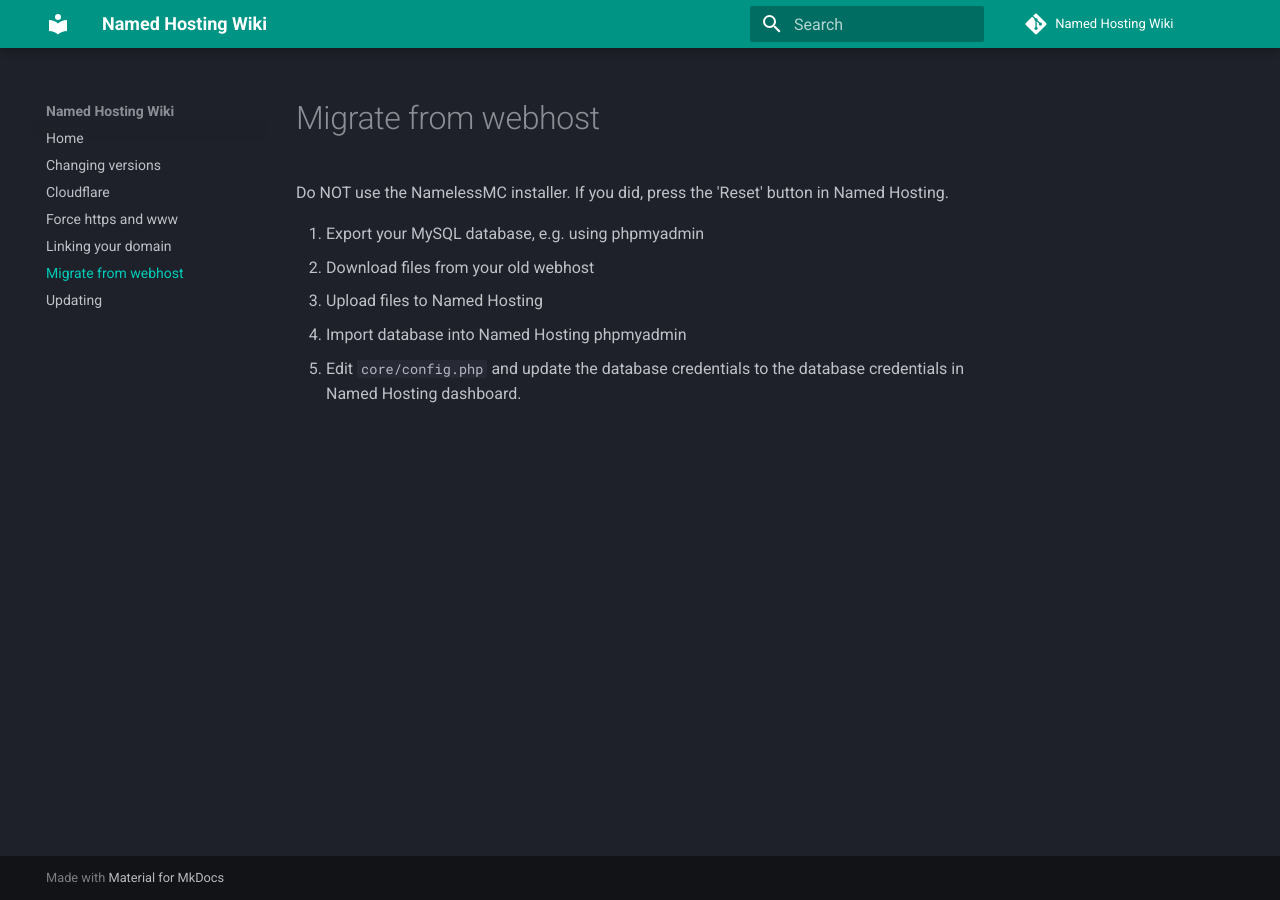
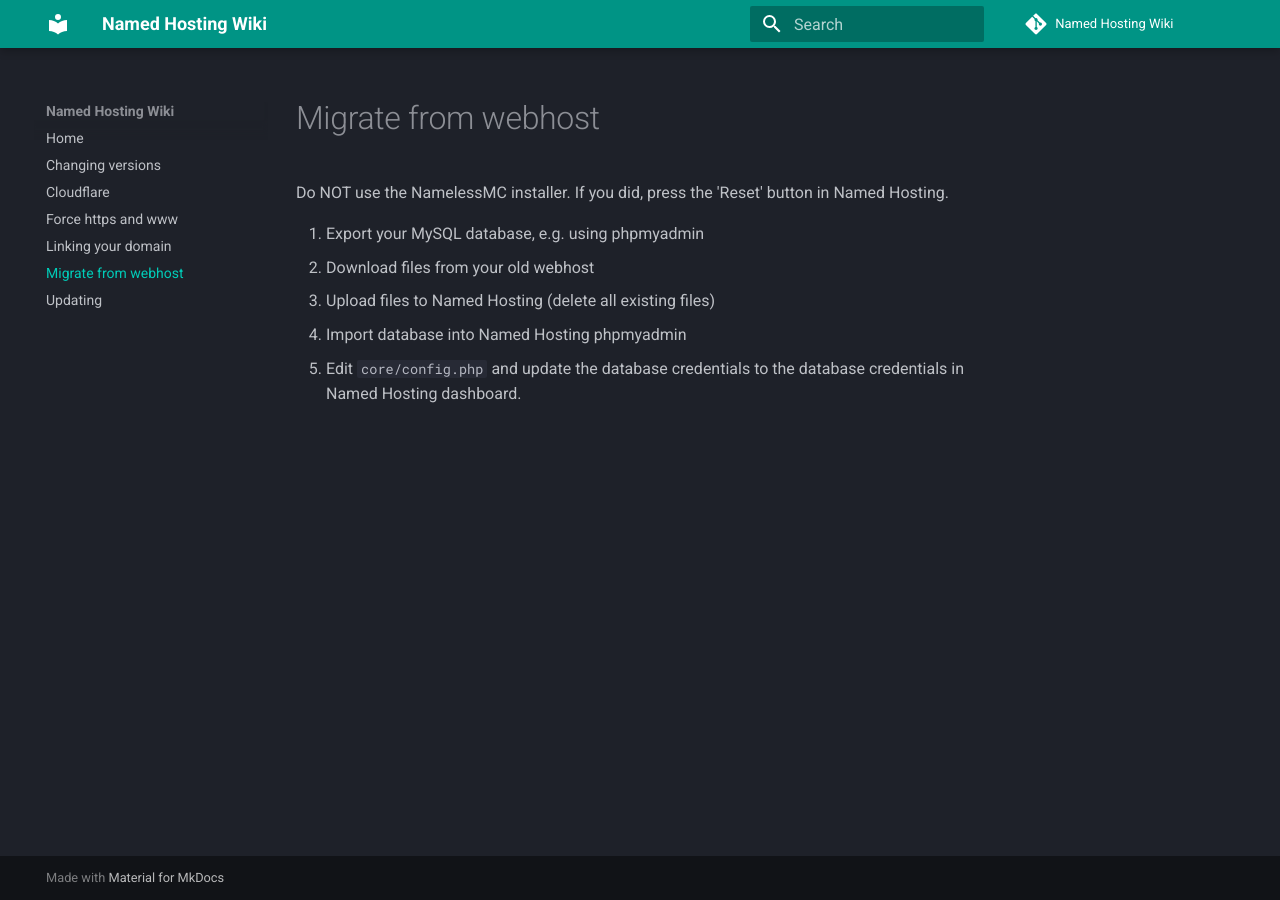
Before and after one commit to Derkades/namedhosting_wiki, an MkDocs documentation site: the page built from docs/migrate_from_webhost.md, in a window 1280 px wide. Built offline with MkDocs 1.6.1 and Material for MkDocs 9.7.7, drawn with Linux system fonts in a browser that asks for light colours; comment, search, counter and statistics services are not loaded.

Commit message:
delete existing

```diff
--- a/docs/migrate_from_webhost.md
+++ b/docs/migrate_from_webhost.md
@@ -4,6 +4,6 @@ Do NOT use the NamelessMC installer. If you did, press the 'Reset' button in Nam
 
 1. Export your MySQL database, e.g. using phpmyadmin
 2. Download files from your old webhost
-3. Upload files to Named Hosting
+3. Upload files to Named Hosting (delete all existing files)
 4. Import database into Named Hosting phpmyadmin
 5. Edit `core/config.php` and update the database credentials to the database credentials in Named Hosting dashboard.
```
